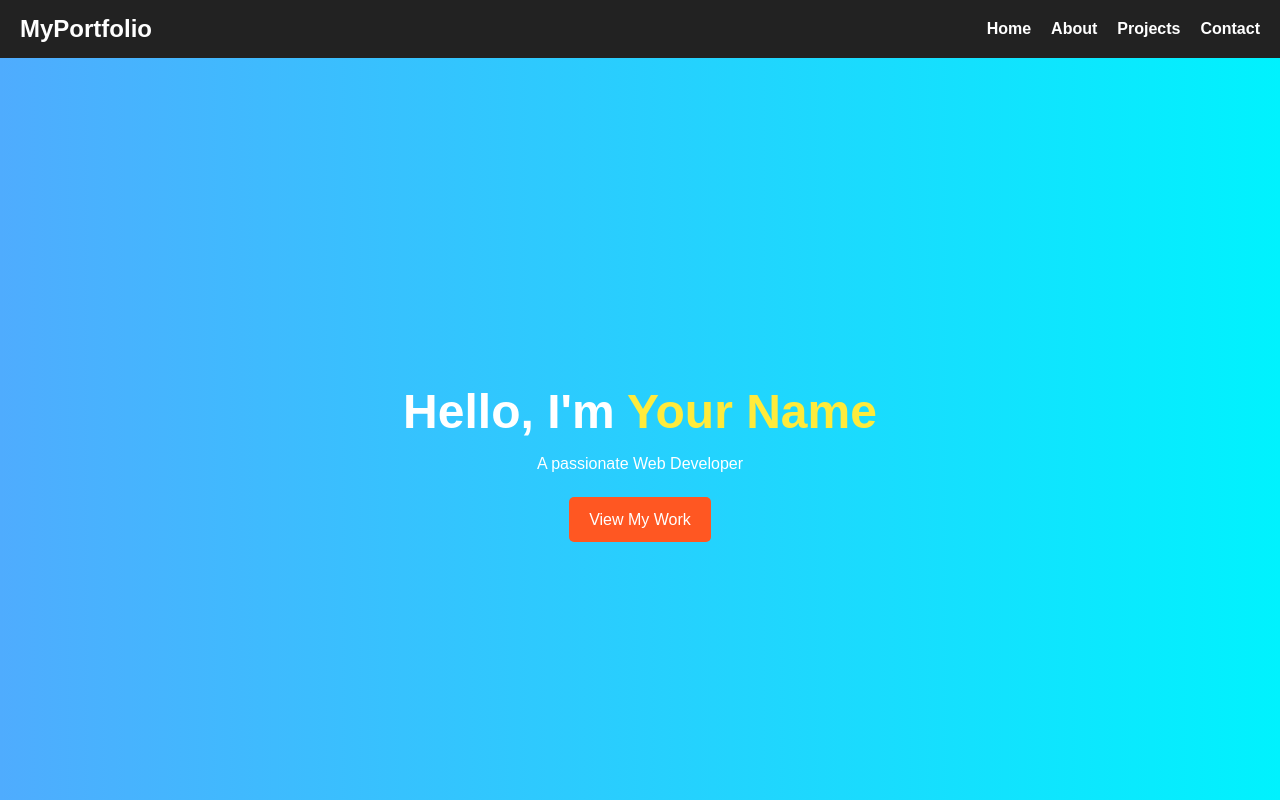
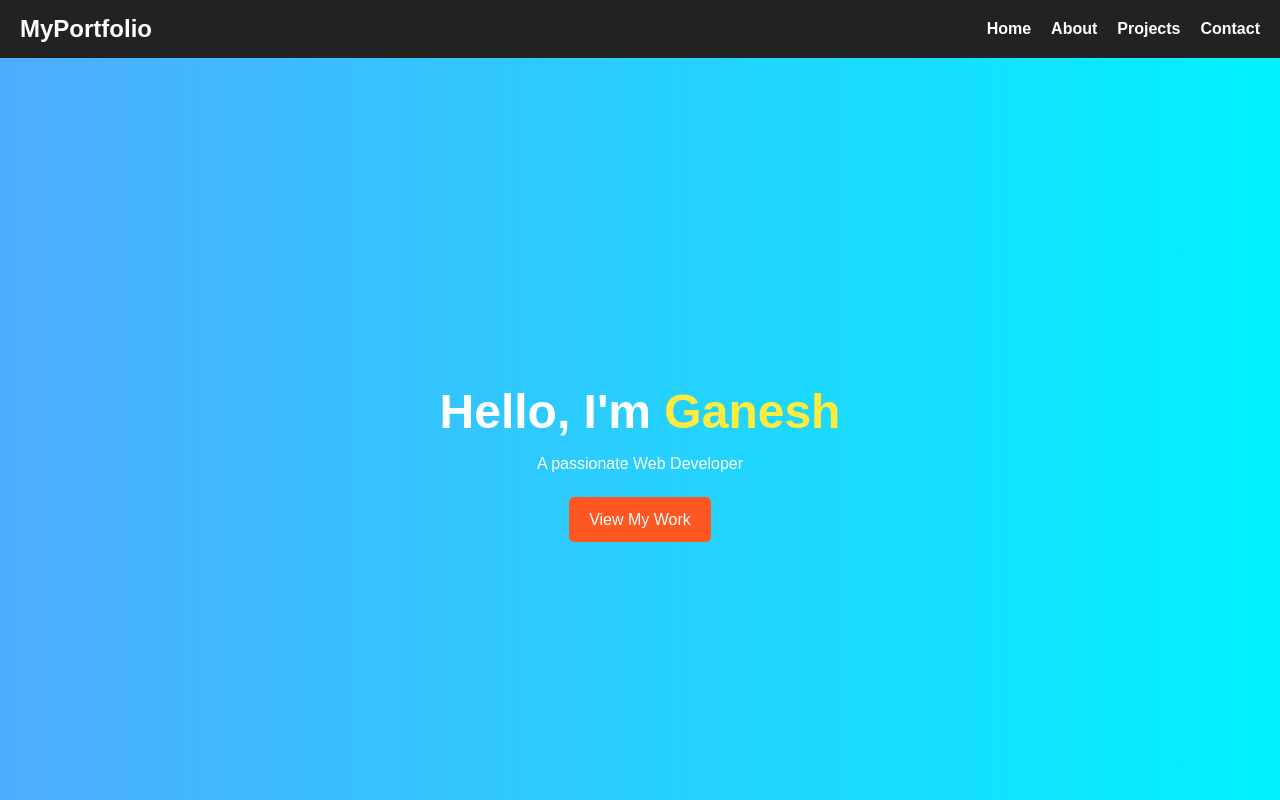
Before and after one commit to saimanikumarpilla/demo, a plain HTML site: page index.html in a window 1280 px wide. Shown: the top 800 px of the page. Drawn offline with Linux system fonts and the light colour scheme.

Commit message:
Update index.html

```diff
--- a/index.html
+++ b/index.html
@@ -24,7 +24,7 @@
   <!-- Home Section -->
   <section id="home" class="home">
     <div class="home-content">
-      <h1>Hello, I'm <span>Your Name</span></h1>
+      <h1>Hello, I'm <span>Ganesh</span></h1>
       <p>A passionate Web Developer</p>
       <a href="#projects" class="btn">View My Work</a>
     </div>
```
